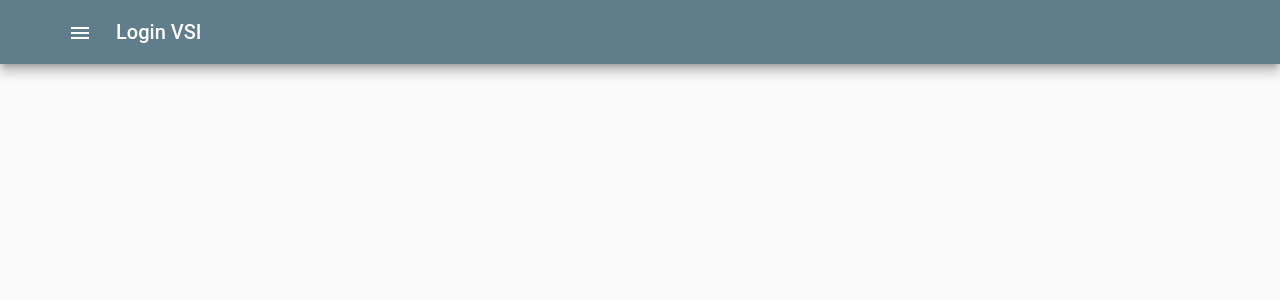
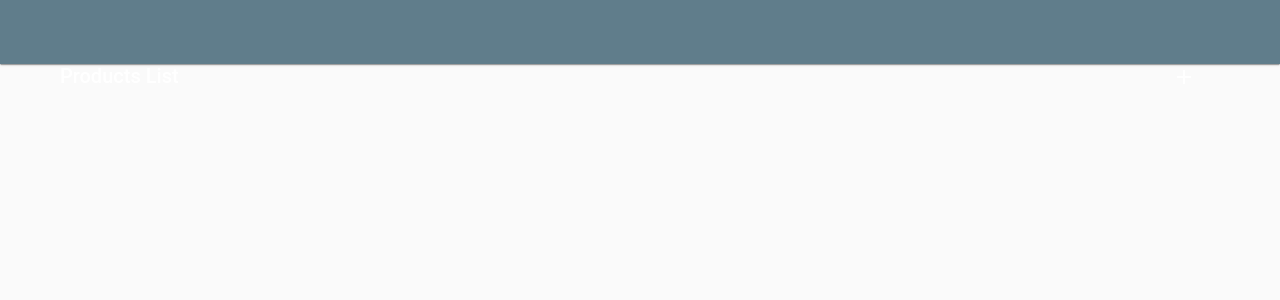
Before and after one commit to rxmoein/vsi, an Angular app: page / in a window 1280 px wide. Shown: the top 300 px of the page. Built offline with nearby package versions, Linux system fonts and the light colour scheme; a web font is replaced by a local one.

Commit message:
Fix wrapper and navbar styles

```diff
--- /dev/null
+++ b/src/app/core/components/navbar/index.ts
@@ -0,0 +1 @@
+export * from './navbar.component';
--- a/src/app/core/components/navbar/navbar.component.html
+++ b/src/app/core/components/navbar/navbar.component.html
@@ -1,10 +1,12 @@
-<mat-toolbar color="primary" class="navbar mat-elevation-z8">
+<mat-toolbar color="primary" class="navbar mat-elevation-z1">
     <mat-toolbar-row>
         <div class="container navbar__content">
-            <button mat-icon-button>
-                <mat-icon>menu</mat-icon>
-            </button>
-            <span>Login VSI</span>
+            <div>Products List</div>
+            <div class="navbar__actions">
+                <button mat-icon-button>
+                    <mat-icon>add</mat-icon>
+                </button>
+            </div>
         </div>
     </mat-toolbar-row>
 </mat-toolbar>
--- a/src/app/core/components/navbar/navbar.component.scss
+++ b/src/app/core/components/navbar/navbar.component.scss
@@ -2,9 +2,17 @@
     &__content {
         display: flex;
         align-items: center;
+        justify-content: space-between;
+
+        padding-top: 64px + 24px;
 
         button {
             margin-right: 16px;
         }
     }
+
+    &__actions {
+        display: block;
+        align-items: center;
+    }
 }
--- a/src/app/core/components/navbar/navbar.component.ts
+++ b/src/app/core/components/navbar/navbar.component.ts
@@ -1,15 +1,14 @@
-import { Component, OnInit } from '@angular/core';
+import { Component, EventEmitter, Output } from '@angular/core';
 
 @Component({
   selector: 'vsi-navbar',
   templateUrl: './navbar.component.html',
   styleUrls: ['./navbar.component.scss']
 })
-export class NavbarComponent implements OnInit {
+export class NavbarComponent {
+  @Output() menu = new EventEmitter();
 
-  constructor() { }
-
-  ngOnInit(): void {
+  onMenu() {
+    this.menu.emit();
   }
-
 }
--- a/src/app/core/components/wrapper/wrapper.component.html
+++ b/src/app/core/components/wrapper/wrapper.component.html
@@ -1,16 +1,2 @@
-<mat-sidenav-container class="vsi-sidenav-container">
-    <mat-sidenav mode="side" [(opened)]="isSidenavOpen">
-        <mat-nav-list>
-            <a mat-list-item routerLink="/">Home</a>
-        </mat-nav-list>
-    </mat-sidenav>
-    <mat-sidenav-content>
-        <vsi-navbar (menu)="onMenu()">
-            <div class="lb-navbar__menu-list">
-                <a [routerLink]="'/'">Home</a>
-                <a routerLink="/upload/track">Upload</a>
-            </div>
-        </vsi-navbar>
-        <router-outlet></router-outlet>
-    </mat-sidenav-content>
-</mat-sidenav-container>
+<vsi-navbar></vsi-navbar>
+<router-outlet></router-outlet>
--- a/src/app/core/components/wrapper/wrapper.component.scss
+++ b/src/app/core/components/wrapper/wrapper.component.scss
@@ -6,3 +6,14 @@
     right: 0;
     overscroll-behavior: contain;
 }
+
+.mat-sidenav {
+    width: 200px;
+}
+
+vsi-navbar {
+    position: fixed;
+    right: 0;
+    left: 0;
+    top: 0;
+}
--- a/src/app/core/components/wrapper/wrapper.component.ts
+++ b/src/app/core/components/wrapper/wrapper.component.ts
@@ -6,7 +6,7 @@ import { Component, OnInit } from '@angular/core';
   styleUrls: ['./wrapper.component.scss']
 })
 export class WrapperComponent implements OnInit {
-  isSidenavOpen = false;
+  isSidenavOpen = true;
   constructor() { }
 
   ngOnInit(): void {
--- a/src/app/core/core.module.ts
+++ b/src/app/core/core.module.ts
@@ -3,8 +3,8 @@ import { RouterModule } from '@angular/router';
 import { NgModule } from '@angular/core';
 
 import { WrapperComponent } from './components/wrapper';
-import { NavbarComponent } from './components/navbar/navbar.component';
 import { SharedModule } from '../shared/shared.module';
+import { NavbarComponent } from './components/navbar';
 
 @NgModule({
   declarations: [
```
